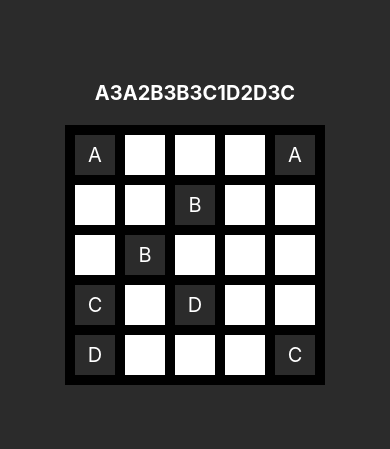
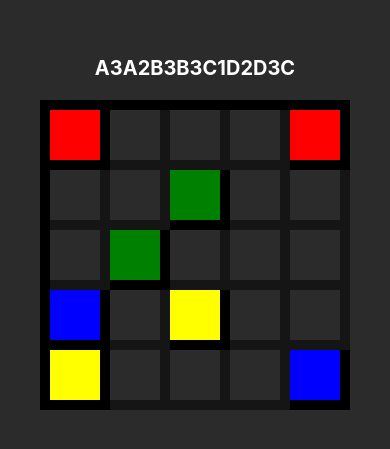
Before and after one commit to georgealexiou/ML-Procedural-Content-Generation, a React Native app in the folder client/: screen / in a window 390 px wide. Shown: the part 199-648 px from the top of the page. Built offline with nearby package versions, Linux system fonts and the light colour scheme.

Commit message:
Added colors to cells

```diff
--- /dev/null
+++ b/client/src/Cell/Cell.tsx
@@ -0,0 +1,22 @@
+import { View } from "react-native";
+
+type CellProps = {
+  color: string;
+};
+
+export const Cell: React.FC<CellProps> = ({ color }) => {
+  return (
+    <View
+      style={{
+        width: 60,
+        height: 60,
+        justifyContent: "center",
+        alignItems: "center",
+        backgroundColor: color,
+        borderRightWidth: 10,
+        borderBottomWidth: 10,
+        opacity: color ? 1 : 0.5,
+      }}
+    />
+  );
+};
--- a/client/src/Grid/Grid.tsx
+++ b/client/src/Grid/Grid.tsx
@@ -1,11 +1,15 @@
 import { StyleSheet, Text, View } from "react-native";
 import { useGrid } from "./useGrid";
+import { Cell } from "../Cell/Cell";
+import { useState } from "react";
 
 type GridProps = {
   gridString: String;
 };
 export const Grid: React.FC<GridProps> = ({ gridString }) => {
-  const { gridSize, grid } = useGrid({ gridString });
+  const { grid, colorMap } = useGrid({
+    gridString,
+  });
 
   return (
     <View
@@ -17,50 +21,12 @@ export const Grid: React.FC<GridProps> = ({ gridString }) => {
       }}
     >
       {grid.map((row, rowIndex) => (
-        <View
-          key={rowIndex}
-          style={{
-            flexDirection: "row",
-          }}
-        >
+        <View key={rowIndex} style={{ flexDirection: "row" }}>
           {row.map((cell, cellIndex) => (
-            <View
-              key={cellIndex}
-              style={{
-                height: 50,
-                width: 50,
-                backgroundColor: cell ? cell : "white",
-                alignItems: "center",
-                justifyContent: "center",
-                borderBottomWidth: 10,
-                borderRightWidth: 10,
-              }}
-            >
-              <Text style={{ fontSize: 20, color: "white" }}>{cell}</Text>
-            </View>
+            <Cell color={colorMap[cell]} />
           ))}
         </View>
       ))}
     </View>
   );
 };
-
-const styles = StyleSheet.create({
-  gridContainer: {
-    flexDirection: "column",
-  },
-  rowContainer: {
-    flexDirection: "row",
-  },
-  cell: {
-    width: 40,
-    height: 40,
-    justifyContent: "center",
-    alignItems: "center",
-    borderWidth: 1,
-    borderColor: "black",
-  },
-  cellText: {
-    fontSize: 18,
-  },
-});
--- /dev/null
+++ b/client/src/Grid/gridUtils.ts
@@ -0,0 +1,67 @@
+export const calculateGridSize = (gridString: String): number => {
+  let totalCells = 0;
+  [...gridString].forEach((character) => {
+    totalCells += isNaN(parseInt(character)) ? 1 : parseInt(character);
+  });
+
+  return Math.floor(Math.sqrt(totalCells));
+};
+
+export const parseStringToGrid = (
+  gridString: String,
+  gridSize: number
+): Grid => {
+  const grid: Grid = [];
+  let row: (string | null)[] = [];
+
+  [...gridString].forEach((character) => {
+    if (isNaN(parseInt(character))) {
+      row.push(character);
+    } else {
+      const spaces = Array(parseInt(character)).fill(null);
+      row.push(...spaces);
+    }
+
+    while (row.length >= gridSize) {
+      grid.push(row.slice(0, gridSize));
+      row = row.slice(gridSize);
+    }
+  });
+
+  if (row.length > 0) {
+    grid.push(row);
+  }
+
+  return grid;
+};
+
+const predefinedColors = [
+  "red",
+  "green",
+  "blue",
+  "yellow",
+  "orange",
+  "purple",
+  "cyan",
+  "magenta",
+  "lime",
+  "pink",
+  "teal",
+  "lavender",
+  "brown",
+  "beige",
+  "maroon",
+  "navy",
+];
+
+export const generateColorMap = (
+  gridString: String
+): { [key: string]: string } => {
+  const uniqueLetters = [...new Set(gridString.replace(/[0-9]/g, ""))];
+  const colorMap: { [key: string]: string } = {};
+  uniqueLetters.forEach((letter, index) => {
+    colorMap[letter] = predefinedColors[index % predefinedColors.length];
+  });
+
+  return colorMap;
+};
--- a/client/src/Grid/useGrid.ts
+++ b/client/src/Grid/useGrid.ts
@@ -1,40 +1,17 @@
-const calculateGridSize = (gridString: string): number => {
-  let totalCells = 0;
-  [...gridString].forEach((character) => {
-    totalCells += isNaN(parseInt(character)) ? 1 : parseInt(character);
-  });
-
-  return Math.floor(Math.sqrt(totalCells));
-};
-
-const parseStringToGrid = (gridString: String, gridSize: number): Grid => {
-  const grid: Grid = [];
-  let row: (string | null)[] = [];
-
-  [...gridString].forEach((character) => {
-    if (isNaN(parseInt(character))) {
-      row.push(character);
-    } else {
-      const spaces = Array(parseInt(character)).fill(null);
-      row.push(...spaces);
-    }
-
-    while (row.length >= gridSize) {
-      grid.push(row.slice(0, gridSize));
-      row = row.slice(gridSize);
-    }
-  });
-
-  if (row.length > 0) {
-    grid.push(row);
-  }
-
-  return grid;
-};
+import { useState } from "react";
+import {
+  calculateGridSize,
+  generateColorMap,
+  parseStringToGrid,
+} from "./gridUtils";
 
 export const useGrid = ({ gridString }: { gridString: String }) => {
   const gridSize = calculateGridSize(gridString);
   const grid = parseStringToGrid(gridString, gridSize);
-  console.log(gridSize, " ", grid);
-  return { gridSize, grid };
+  const colorMap = generateColorMap(gridString);
+  return {
+    gridSize,
+    grid,
+    colorMap,
+  };
 };
```
